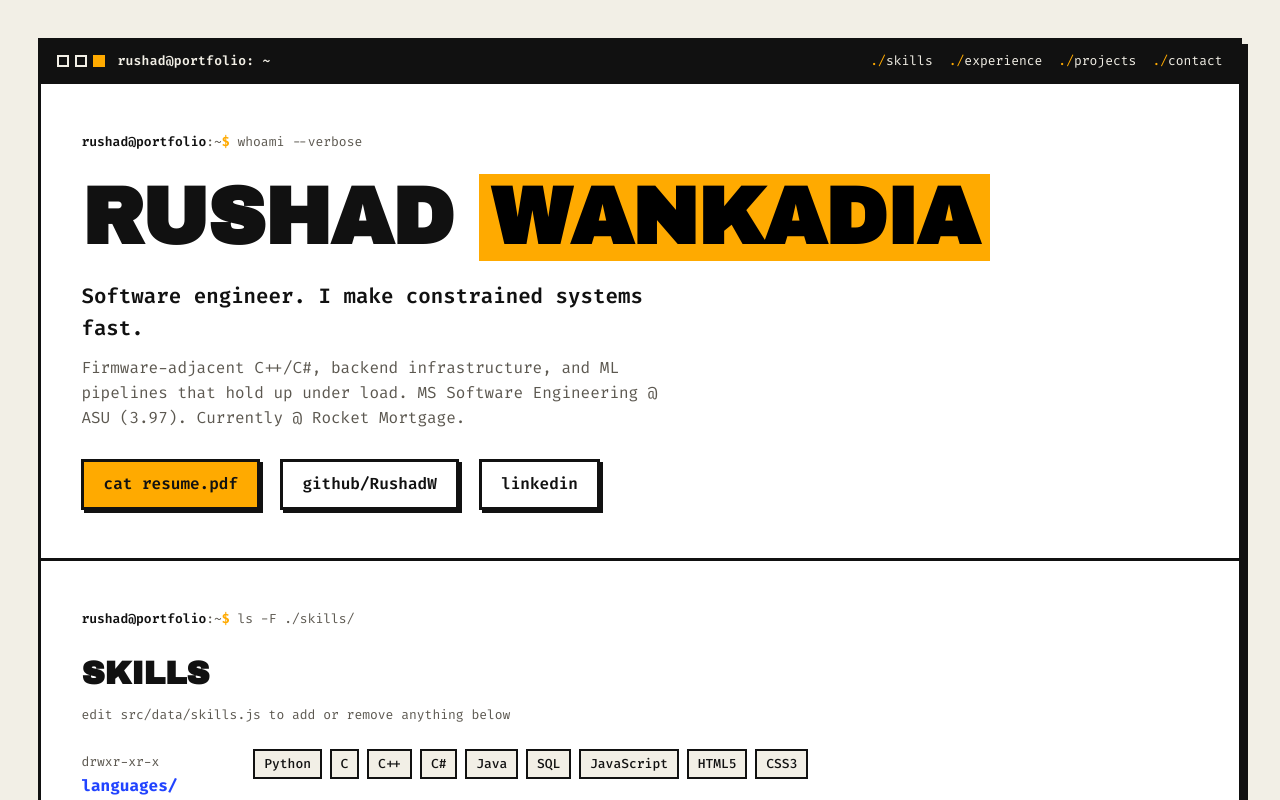
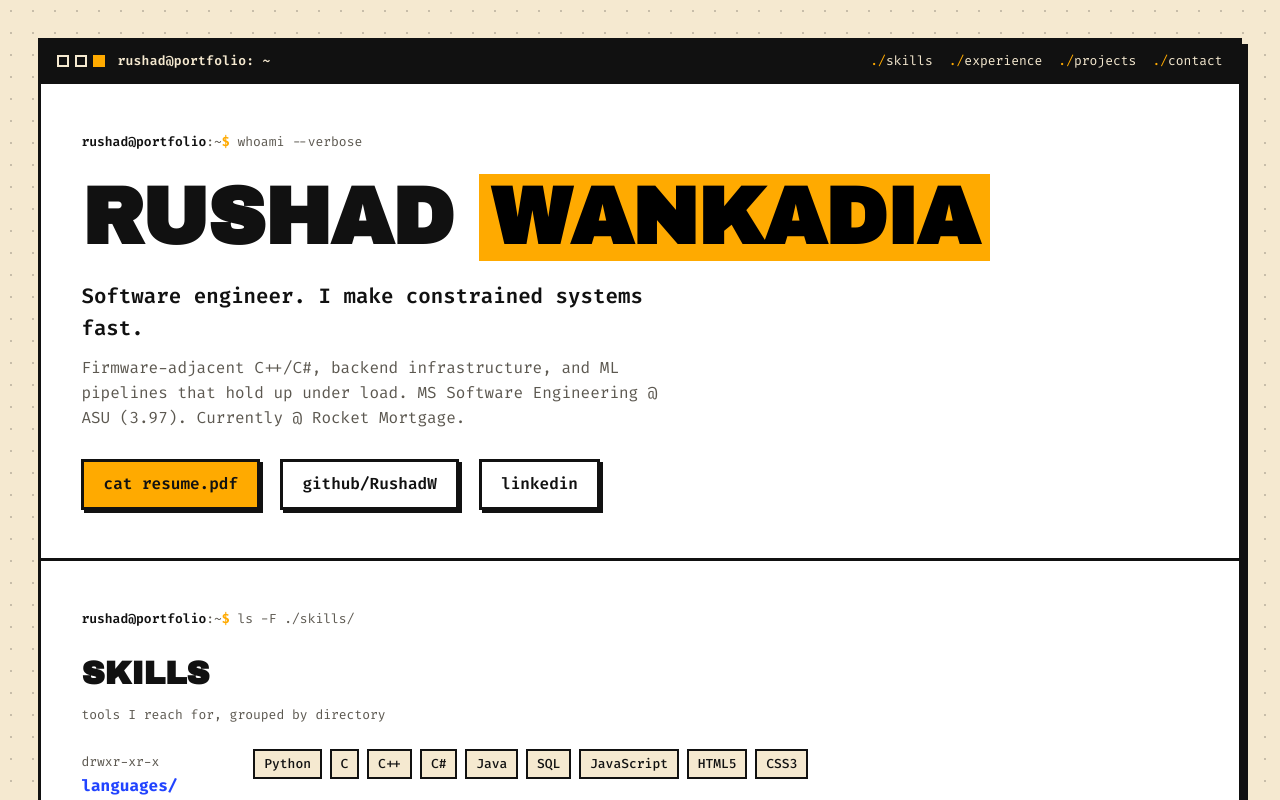
Before and after one commit to RushadW/rushad-portfolio, a React (Vite) app: page / in a window 1280 px wide. Shown: the top 800 px of the page. Built offline with nearby package versions, Linux system fonts and the light colour scheme; no server answers.

Commit message:
Enhance Skills component by updating meta description and improving clarity; update global styles with a new background gradient and adjust background color in tokens.

```diff
--- a/src/components/Skills.jsx
+++ b/src/components/Skills.jsx
@@ -7,10 +7,9 @@ export default function Skills() {
     <section className="section" id="skills" aria-label="Skills">
       <PromptLine command={CONFIG.skillsCommand} />
 
+      {/* Edit src/data/skills.js to add or remove anything below. */}
       <h2 className="section__heading">Skills</h2>
-      <p className="section__meta">
-        edit src/data/skills.js to add or remove anything below
-      </p>
+      <p className="section__meta">tools I reach for, grouped by directory</p>
 
       <div className="skills-groups">
         {SKILLS.map(({ group, items }) => (
--- a/src/styles/global.css
+++ b/src/styles/global.css
@@ -14,6 +14,8 @@ html {
 
 body {
   background: var(--c-bg);
+  background-image: radial-gradient(rgba(17, 17, 17, 0.2) 1.2px, transparent 1.2px);
+  background-size: 22px 22px;
   color: var(--c-ink);
   font-family: var(--font-mono);
   font-size: var(--fs-body);
--- a/src/styles/tokens.css
+++ b/src/styles/tokens.css
@@ -9,7 +9,7 @@
 
 :root {
   /* ---- Palette (amber-phosphor on paper) ---- */
-  --c-bg: #f2efe6;        /* page background: warm paper, not white   */
+  --c-bg: #f5e9d0;        /* page background: warm paper, not white   */
   --c-surface: #ffffff;   /* card / block background                  */
   --c-ink: #111111;       /* text + all borders                       */
   --c-accent: #ffaa00;    /* CRT amber — highlights, prompt, buttons  */
```
